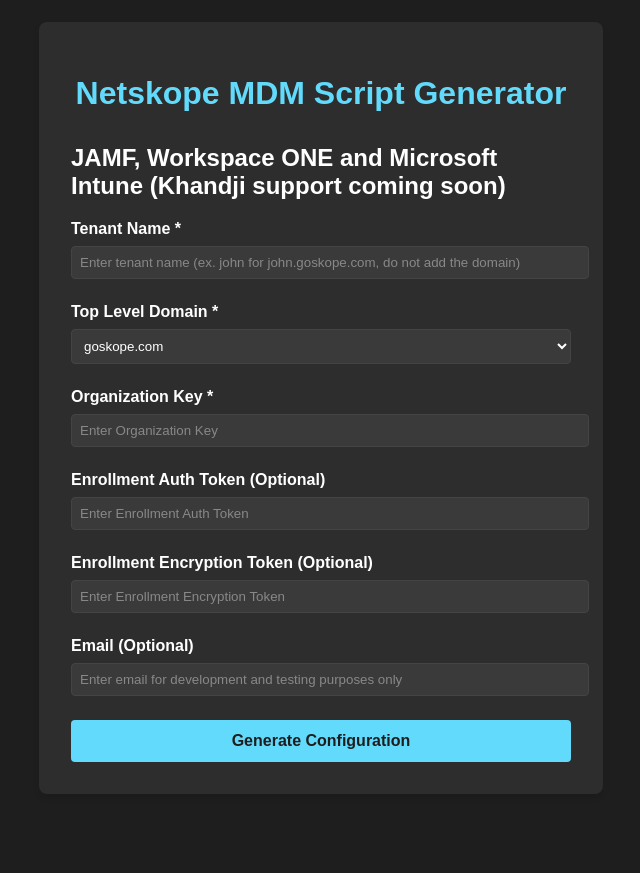
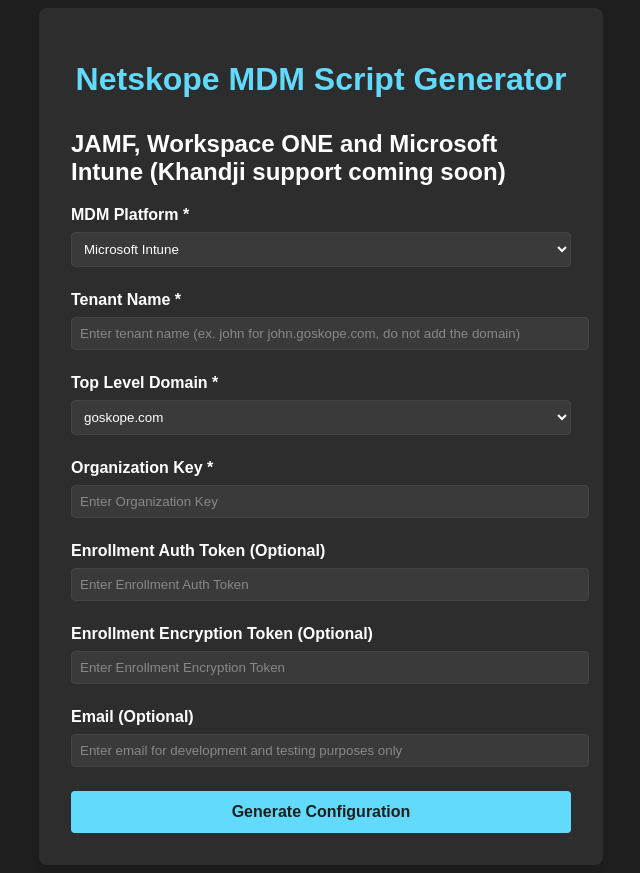
Before and after one commit to neerdael-nl/netskope-mac-mdm-config-gen, a React (Create React App) app in the folder client/: page / in a window 1280 px wide. Shown: the whole page, without its empty margins (319-959 px from the left). Before the commit the page ends 816 px from the top, so only its background shows below. Built offline with nearby package versions, Linux system fonts and the light colour scheme; the HTML template or start-up script is replaced by a standard one.

Commit message:
Added dropdown box for MDM vendor selection (does not trigger any behavior yet)

```diff
--- a/client/src/App.js
+++ b/client/src/App.js
@@ -4,7 +4,9 @@
 
 function App() {
   const topLevelDomains = ['au.goskope.com', 'ca.goskope.com', 'de.goskope.com', 'eu.goskope.com', 'eur.goskope.com', 'fr.goskope.com', 'goskope.com', 'in.goskope.com', 'jp.goskope.com', 'na-eur.goskope.com', 'na.goskope.com', 'uk.goskope.com', 'us.goskope.com'];
+  const mdmPlatforms = ['Microsoft Intune', 'Workspace ONE', 'JAMF', 'Khandji'];
   const [formData, setFormData] = useState({
+    mdmPlatform: 'Microsoft Intune',
     tenantName: '',
     topLevelDomain: 'goskope.com',
     organizationKey: '',
@@ -70,6 +72,20 @@
         <h1>Netskope MDM Script Generator</h1>
         <h2>JAMF, Workspace ONE and Microsoft Intune (Khandji support coming soon)</h2>
         <form onSubmit={handleSubmit}>
+        <div className="form-group">
+          <label htmlFor="mdmPlatform">MDM Platform *</label>
+          <select
+            id="mdmPlatform"
+            name="mdmPlatform"
+            value={formData.mdmPlatform}
+            onChange={handleChange}
+            required
+          >
+            {mdmPlatforms.map(platform => (
+              <option key={platform} value={platform}>{platform}</option>
+            ))}
+          </select>
+        </div>
           <div className="form-group">
             <label htmlFor="tenantName">Tenant Name *</label>
             <input
```
